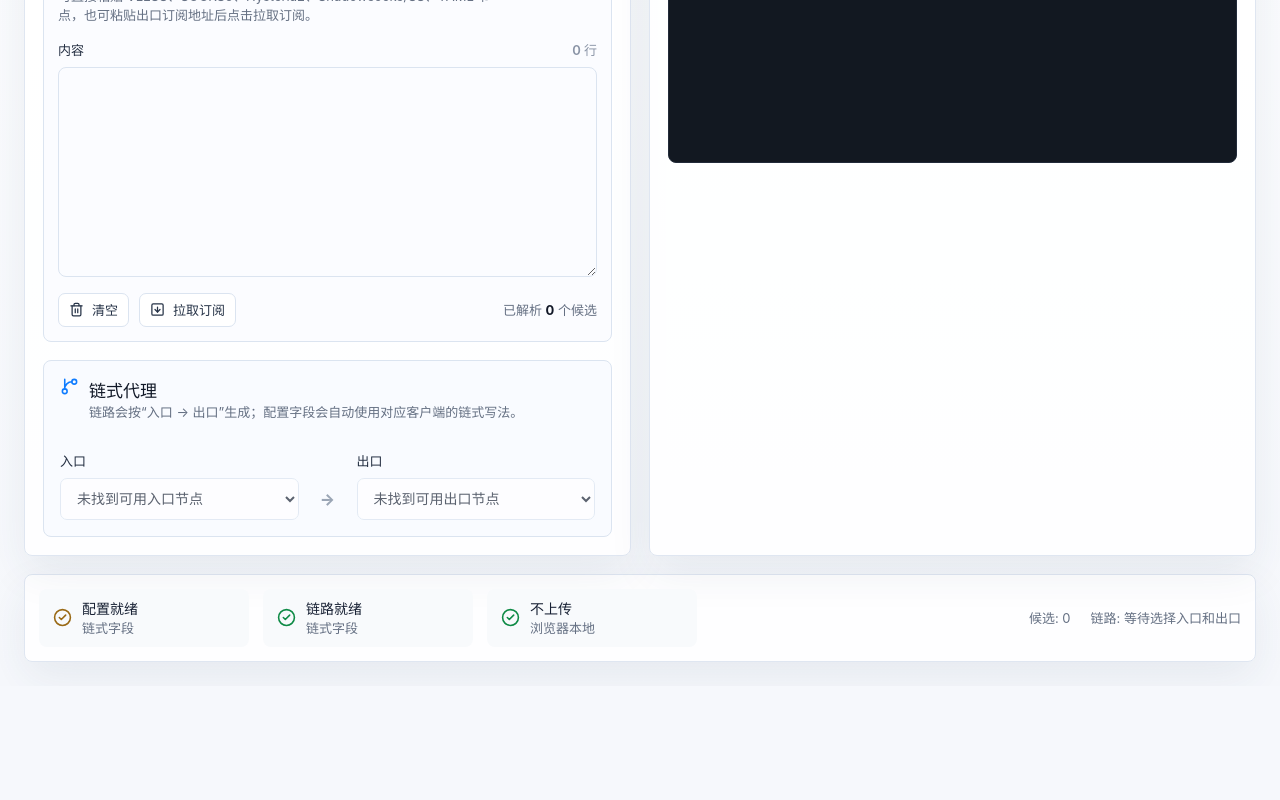
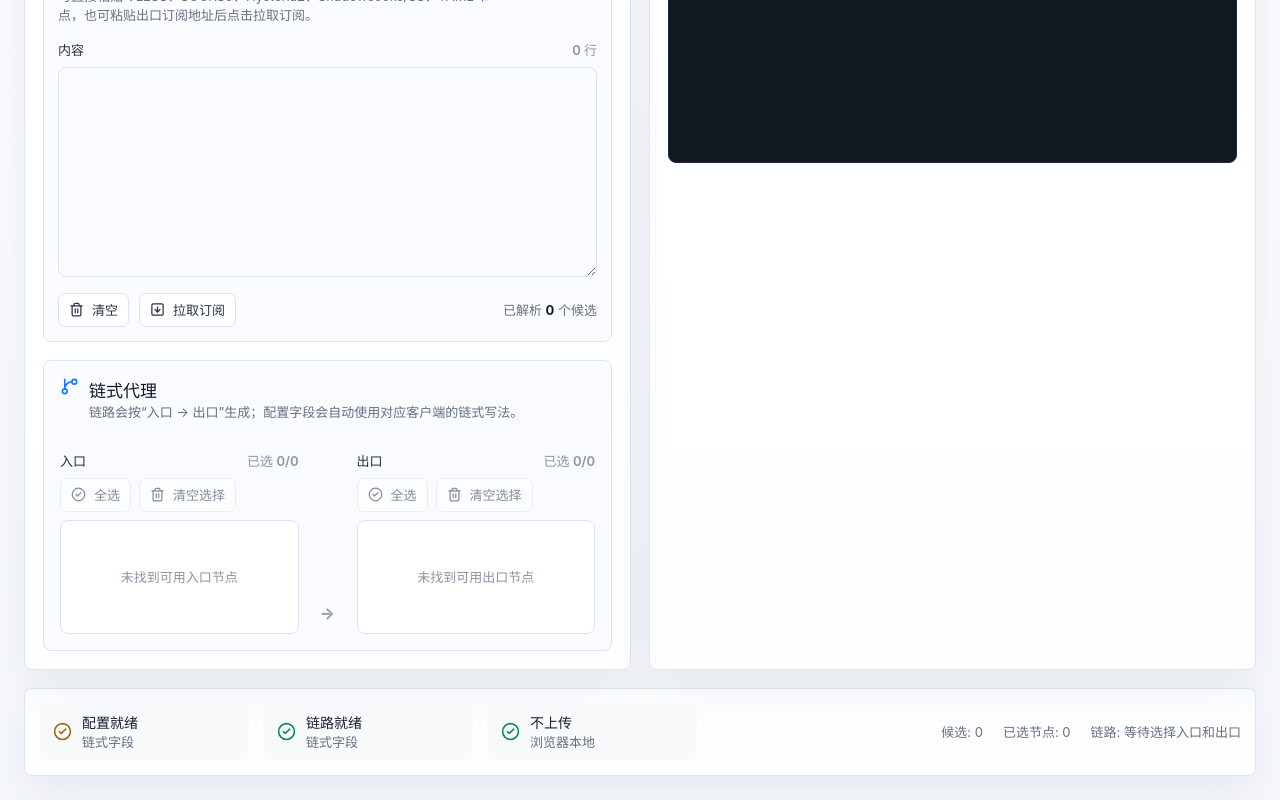
Before and after one commit to rongwei-lab/proxy-chain, a React (Vite) app: page / in a window 1280 px wide. Shown: the part 646-1446 px from the top of the page. Before the commit the page ends 1332 px from the top, so only its background shows below. Built offline with nearby package versions, Linux system fonts and the light colour scheme.

Commit message:
Support multi-node chain selection

```diff
--- a/src/App.css
+++ b/src/App.css
@@ -226,7 +226,7 @@
 }
 
 .editor-label,
-.node-select > span {
+.node-select-header {
   display: flex;
   align-items: center;
   justify-content: space-between;
@@ -236,7 +236,8 @@
   font-weight: 720;
 }
 
-.editor-label span {
+.editor-label span,
+.node-select-header span:last-child {
   color: #8a94a6;
   font-weight: 620;
 }
@@ -360,6 +361,71 @@
 
 .node-select {
   min-width: 0;
+}
+
+.node-select-actions {
+  display: flex;
+  flex-wrap: wrap;
+  gap: 8px;
+  margin-bottom: 8px;
+}
+
+.node-list {
+  display: grid;
+  gap: 6px;
+  min-height: 114px;
+  max-height: 236px;
+  padding: 8px;
+  overflow: auto;
+  border: 1px solid #dbe4f0;
+  border-radius: 8px;
+  background: #fff;
+}
+
+.node-option {
+  display: grid;
+  grid-template-columns: 18px minmax(0, 1fr);
+  gap: 9px;
+  align-items: center;
+  min-height: 34px;
+  padding: 7px 9px;
+  border: 1px solid transparent;
+  border-radius: 7px;
+  color: #233047;
+  font-size: 13px;
+  cursor: pointer;
+}
+
+.node-option:hover {
+  background: #f6f9ff;
+}
+
+.node-option.selected {
+  border-color: #acd0ff;
+  background: #edf5ff;
+}
+
+.node-option input {
+  width: 15px;
+  height: 15px;
+  margin: 0;
+  accent-color: #0969ff;
+}
+
+.node-option span {
+  min-width: 0;
+  overflow: hidden;
+  text-overflow: ellipsis;
+  white-space: nowrap;
+}
+
+.node-list-empty {
+  display: grid;
+  min-height: 86px;
+  place-items: center;
+  color: #8a94a6;
+  font-size: 13px;
+  text-align: center;
 }
 
 .node-select select {
--- a/src/App.tsx
+++ b/src/App.tsx
@@ -11,9 +11,9 @@ import {
   Trash2,
 } from 'lucide-react'
 import {
-  generateClashYaml,
+  generateClashYamlForSelections,
   generateImportLinks,
-  generateXrayJson,
+  generateXrayJsonForSelections,
   parseProxyInput,
   type NormalizedProxyNode,
 } from './lib'
@@ -55,6 +55,9 @@ const copyText = {
     chainDescription: '链路会按“入口 → 出口”生成；配置字段会自动使用对应客户端的链式写法。',
     entry: '入口',
     exit: '出口',
+    selected: '已选',
+    selectAll: '全选',
+    clearSelection: '清空选择',
     missingEntry: '未找到可用入口节点',
     missingExit: '未找到可用出口节点',
     outputTitle: '输出',
@@ -77,6 +80,7 @@ const copyText = {
     noUploadDetail: '浏览器本地',
     nodes: '候选',
     chain: '链路',
+    selectedSummary: '已选节点',
     waitingChain: '等待选择入口和出口',
     languageLabel: '语言',
     zhLanguage: '中文',
@@ -111,6 +115,9 @@ const copyText = {
     chainDescription: 'The generated chain follows entry → exit and uses each client’s native chaining field.',
     entry: 'Entry',
     exit: 'Exit',
+    selected: 'Selected',
+    selectAll: 'Select all',
+    clearSelection: 'Clear selection',
     missingEntry: 'No supported entry node found',
     missingExit: 'No supported exit node found',
     outputTitle: 'Output',
@@ -133,6 +140,7 @@ const copyText = {
     noUploadDetail: 'browser local',
     nodes: 'Candidates',
     chain: 'Chain',
+    selectedSummary: 'Selected nodes',
     waitingChain: 'Waiting for entry and exit',
     languageLabel: 'Language',
     zhLanguage: 'Chinese',
@@ -160,8 +168,8 @@ function App() {
   const [outputMode, setOutputMode] = useState<OutputMode>('clash')
   const [entryInput, setEntryInput] = useState('')
   const [exitInput, setExitInput] = useState('')
-  const [entryId, setEntryId] = useState('')
-  const [exitId, setExitId] = useState('')
+  const [entryIds, setEntryIds] = useState<string[] | undefined>()
+  const [exitIds, setExitIds] = useState<string[] | undefined>()
   const [copyState, setCopyState] = useState<'idle' | 'copied' | 'failed'>('idle')
   const [fetchState, setFetchState] = useState<Record<FetchSlot, FetchState>>({
     entry: 'idle',
@@ -178,46 +186,44 @@ function App() {
   const exitParsed = useMemo(() => parseProxyInput(exitInput), [exitInput])
   const entryCandidates = entryParsed.nodes
   const exitCandidates = exitParsed.nodes
-  const allNodes = useMemo(
-    () => [...entryParsed.nodes, ...exitParsed.nodes],
-    [entryParsed.nodes, exitParsed.nodes],
+
+  const selectedEntryIds = useMemo(() => resolveSelectedIds(entryIds, entryCandidates), [entryIds, entryCandidates])
+  const selectedExitIds = useMemo(() => resolveSelectedIds(exitIds, exitCandidates), [exitIds, exitCandidates])
+  const selectedEntries = useMemo(
+    () => pickSelectedNodes(entryCandidates, selectedEntryIds),
+    [entryCandidates, selectedEntryIds],
   )
-
-  const selectedEntry = useMemo(
-    () => pickNode(entryCandidates, entryId),
-    [entryCandidates, entryId],
+  const selectedExits = useMemo(
+    () => pickSelectedNodes(exitCandidates, selectedExitIds),
+    [exitCandidates, selectedExitIds],
   )
-  const selectedExit = useMemo(
-    () => pickNode(exitCandidates, exitId),
-    [exitCandidates, exitId],
-  )
+  const selectedNodes = useMemo(() => [...selectedEntries, ...selectedExits], [selectedEntries, selectedExits])
 
   const generated = useMemo(() => {
     if (outputMode === 'links') {
-      return allNodes.length > 0 ? generateImportLinks(allNodes) : ''
+      return selectedNodes.length > 0 ? generateImportLinks(selectedNodes) : ''
     }
-    if (!selectedEntry || !selectedExit) {
+    if (selectedEntries.length === 0 || selectedExits.length === 0) {
       return ''
     }
     return outputMode === 'clash'
-      ? generateClashYaml(selectedEntry, selectedExit)
-      : generateXrayJson(selectedEntry, selectedExit)
-  }, [allNodes, outputMode, selectedEntry, selectedExit])
+      ? generateClashYamlForSelections(selectedEntries, selectedExits)
+      : generateXrayJsonForSelections(selectedEntries, selectedExits)
+  }, [outputMode, selectedEntries, selectedExits, selectedNodes])
 
   const outputFileName =
     outputMode === 'clash' ? 'config.yaml' : outputMode === 'xray' ? 'config.json' : 'import-links.txt'
-  const chainLabel =
-    selectedEntry && selectedExit ? `${selectedEntry.name} ${t.chainArrow} ${selectedExit.name}` : t.waitingChain
+  const chainLabel = buildChainLabel(selectedEntries, selectedExits, t)
   const entryIsSubscriptionUrl = isHttpSubscriptionInput(entryInput)
   const exitIsSubscriptionUrl = isHttpSubscriptionInput(exitInput)
 
   function setInputValue(slot: FetchSlot, value: string) {
     if (slot === 'entry') {
       setEntryInput(value)
-      setEntryId('')
+      setEntryIds(undefined)
     } else {
       setExitInput(value)
-      setExitId('')
+      setExitIds(undefined)
     }
     setFetchState((current) => ({ ...current, [slot]: 'idle' }))
   }
@@ -393,20 +399,26 @@ function App() {
               </div>
             </div>
             <div className="chain-grid">
-              <NodeSelect
+              <NodeMultiSelect
                 label={t.entry}
                 nodes={entryCandidates}
-                value={selectedEntry?.id ?? ''}
+                selectedIds={selectedEntryIds}
                 emptyText={t.missingEntry}
-                onChange={setEntryId}
+                selectedLabel={t.selected}
+                selectAllLabel={t.selectAll}
+                clearSelectionLabel={t.clearSelection}
+                onChange={(ids) => setEntryIds(ids)}
               />
               <div className="chain-arrow">{t.chainArrow}</div>
-              <NodeSelect
+              <NodeMultiSelect
                 label={t.exit}
                 nodes={exitCandidates}
-                value={selectedExit?.id ?? ''}
+                selectedIds={selectedExitIds}
                 emptyText={t.missingExit}
-                onChange={setExitId}
+                selectedLabel={t.selected}
+                selectAllLabel={t.selectAll}
+                clearSelectionLabel={t.clearSelection}
+                onChange={(ids) => setExitIds(ids)}
               />
             </div>
           </div>
@@ -462,6 +474,9 @@ function App() {
         <div className="status-summary">
           <span>
             {t.nodes}: {entryCandidates.length + exitCandidates.length}
+          </span>
+          <span>
+            {t.selectedSummary}: {selectedNodes.length}
           </span>
           <span>
             {t.chain}: {chainLabel}
@@ -588,30 +603,89 @@ function ProxyInputCard({
   )
 }
 
-interface NodeSelectProps {
+interface NodeMultiSelectProps {
   label: string
   nodes: NormalizedProxyNode[]
-  value: string
+  selectedIds: string[]
   emptyText: string
-  onChange: (value: string) => void
+  selectedLabel: string
+  selectAllLabel: string
+  clearSelectionLabel: string
+  onChange: (value: string[]) => void
 }
 
-function NodeSelect({ label, nodes, value, emptyText, onChange }: NodeSelectProps) {
+function NodeMultiSelect({
+  label,
+  nodes,
+  selectedIds,
+  emptyText,
+  selectedLabel,
+  selectAllLabel,
+  clearSelectionLabel,
+  onChange,
+}: NodeMultiSelectProps) {
+  const selectedSet = useMemo(() => new Set(selectedIds), [selectedIds])
+  const selectedCount = nodes.filter((node) => selectedSet.has(node.id)).length
+
+  function toggleNode(nodeId: string, checked: boolean) {
+    if (checked) {
+      onChange([...selectedIds, nodeId].filter((id, index, ids) => ids.indexOf(id) === index))
+      return
+    }
+    onChange(selectedIds.filter((id) => id !== nodeId))
+  }
+
   return (
-    <label className="node-select">
-      <span>{label}</span>
-      <select value={value} onChange={(event) => onChange(event.target.value)} disabled={nodes.length === 0}>
+    <section className="node-select" aria-label={label}>
+      <div className="node-select-header">
+        <span>{label}</span>
+        <span>
+          {selectedLabel} {selectedCount}/{nodes.length}
+        </span>
+      </div>
+      <div className="node-select-actions">
+        <button
+          className="ghost-button compact"
+          type="button"
+          disabled={nodes.length === 0 || selectedCount === nodes.length}
+          onClick={() => onChange(nodes.map((node) => node.id))}
+        >
+          <CheckCircle2 size={15} />
+          {selectAllLabel}
+        </button>
+        <button
+          className="ghost-button compact"
+          type="button"
+          disabled={selectedCount === 0}
+          onClick={() => onChange([])}
+        >
+          <Trash2 size={15} />
+          {clearSelectionLabel}
+        </button>
+      </div>
+      <div className="node-list" role="group" aria-label={label}>
         {nodes.length === 0 ? (
-          <option value="">{emptyText}</option>
+          <div className="node-list-empty">{emptyText}</div>
         ) : (
-          nodes.map((node) => (
-            <option key={node.id} value={node.id}>
-              {node.name} · {node.type.toUpperCase()}
-            </option>
-          ))
+          nodes.map((node) => {
+            const checked = selectedSet.has(node.id)
+
+            return (
+              <label className={`node-option ${checked ? 'selected' : ''}`} key={node.id}>
+                <input
+                  type="checkbox"
+                  checked={checked}
+                  onChange={(event) => toggleNode(node.id, event.target.checked)}
+                />
+                <span>
+                  {node.name} · {node.type.toUpperCase()}
+                </span>
+              </label>
+            )
+          })
         )}
-      </select>
-    </label>
+      </div>
+    </section>
   )
 }
 
@@ -627,8 +701,33 @@ function StatusChip({ ok, label, detail }: { ok: boolean; label: string; detail:
   )
 }
 
-function pickNode(nodes: NormalizedProxyNode[], selectedId: string) {
-  return nodes.find((node) => node.id === selectedId) ?? nodes[0]
+function resolveSelectedIds(selectedIds: string[] | undefined, nodes: NormalizedProxyNode[]) {
+  if (selectedIds === undefined) {
+    return nodes[0] ? [nodes[0].id] : []
+  }
+
+  const availableIds = new Set(nodes.map((node) => node.id))
+  return selectedIds.filter((id) => availableIds.has(id))
+}
+
+function pickSelectedNodes(nodes: NormalizedProxyNode[], selectedIds: string[]) {
+  const byId = new Map(nodes.map((node) => [node.id, node]))
+  return selectedIds.map((id) => byId.get(id)).filter((node): node is NormalizedProxyNode => Boolean(node))
+}
+
+function buildChainLabel(
+  selectedEntries: NormalizedProxyNode[],
+  selectedExits: NormalizedProxyNode[],
+  t: Record<string, string>,
+) {
+  if (selectedEntries.length === 0 || selectedExits.length === 0) {
+    return t.waitingChain
+  }
+
+  const entryLabel =
+    selectedEntries.length === 1 ? selectedEntries[0].name : `${selectedEntries.length} ${t.entry}`
+  const exitLabel = selectedExits.length === 1 ? selectedExits[0].name : `${selectedExits.length} ${t.exit}`
+  return `${entryLabel} ${t.chainArrow} ${exitLabel}`
 }
 
 function isHttpSubscriptionInput(value: string) {
--- a/src/lib/index.ts
+++ b/src/lib/index.ts
@@ -1,6 +1,7 @@
 export type {
   BaseProxyNode,
   ChainConfigOptions,
+  ChainSelectionConfigOptions,
   Hysteria2ProxyNode,
   NormalizedProxyNode,
   ParseResult,
@@ -12,8 +13,10 @@ export type {
 
 export {
   generateClashYaml,
+  generateClashYamlForSelections,
   generateImportLinks,
   generateXrayJson,
+  generateXrayJsonForSelections,
   parseHysteria2Link,
   parseProxyInput,
   parseShadowsocksLink,
```
Also changed, not shown: src/lib/proxy-chain.ts (+77 -35 lines), 1 other file (tests, documents, lock files or other folders).
